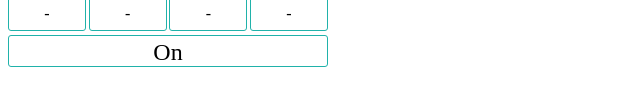
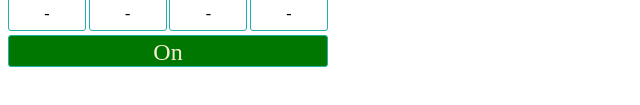
Before and after one commit to eduardsrcs/timer, a plain HTML site: page index.html in a window 1280 px wide. Both pictures are taken after a click on the element "Off". Shown: the part 349-454 px from the top of the page, without its empty margins (0-640 px from the left). Drawn offline with Linux system fonts and the light colour scheme.

Commit message:
added green on button

```diff
--- a/css/style.css
+++ b/css/style.css
@@ -16,6 +16,12 @@
 
 .timebutton, #time>div, #timerswitch{
   text-align: center;
+}
+
+.swon{
+  background-color: #070;
+  color: antiquewhite;
+  transition: .3s;
 }
 
 #timer{
--- a/js/components.js
+++ b/js/components.js
@@ -104,5 +104,5 @@ const timesection = {
 
 const timerSwitch = {
   props: ['swtext'],
-  template: `<div id="timerswitch" @click="$emit('switchTimer')">{{swtext ? 'On' : 'Off'}}</div>`,
+  template: `<div id="timerswitch" :class="{'swon': swtext}" @click="$emit('switchTimer')">{{swtext ? 'On' : 'Off'}}</div>`,
 }
```
